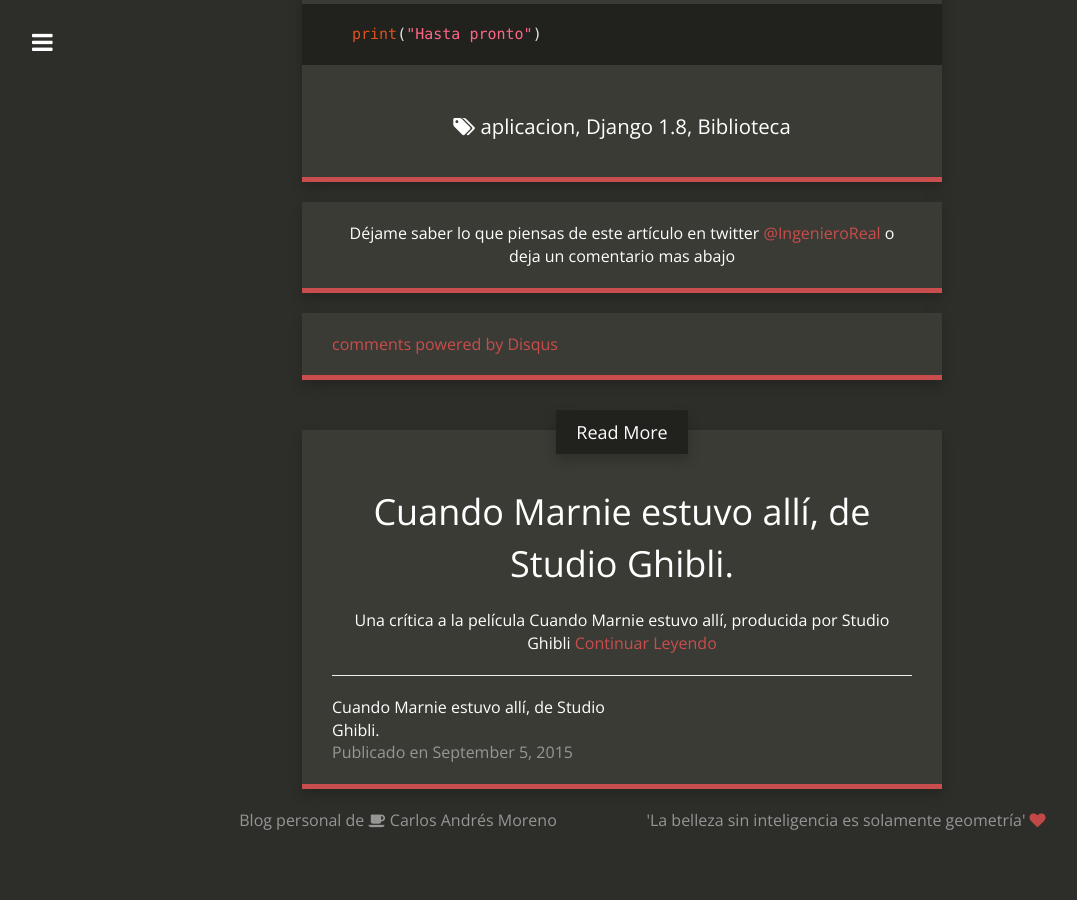
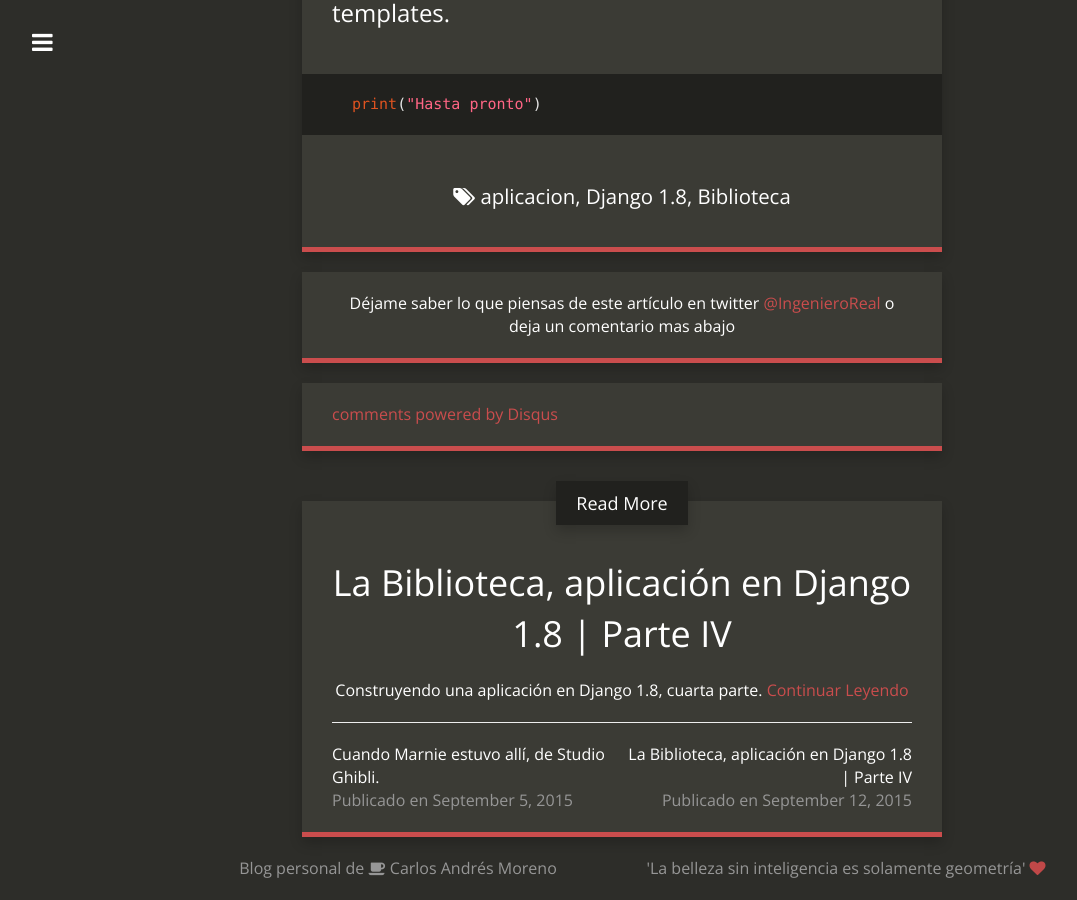
Before and after one commit to CarMoreno/carmoreno.github.io, a Jekyll site: the page built from _posts/2015-09-06-App-Django1.8-Parte3.md, in a window 1280 px wide and 900 px high, scrolled down 5752 px. Shown: the whole window, without its empty margins (18-1095 px from the left). Built offline with Jekyll 4.4.1, drawn with Linux system fonts in a browser that asks for light colours; nearby versions of some CDN libraries; Markdown is read by kramdown in place of the engine named in the settings; comment, search, counter and statistics services are not loaded; before the commit the page ends 6604 px from its top, so only the background shows below that; some of the changed lines change nothing that is shown.

Commit message:
Post 8, modificaciones menores Post 7.

```diff
--- a/_posts/2015-09-06-App-Django1.8-Parte3.md
+++ b/_posts/2015-09-06-App-Django1.8-Parte3.md
@@ -14,15 +14,15 @@ tags:
 
 En la entrada de hoy seguiremos con la creación de nuestra aplicación usando Django 1.8, en [la parte 2][1] nos quedamos en la definición de nuestros modelos, creamos nuestra base de datos inicial y luego migramos dichas definiciones de modelos, a saber: Autor, Editor y Libro. Hoy vamos a registrar nuestra app en el sitio administrativo que nos ofrece Django, para gestionar nuestra base de datos.
 
-###¿Qué es el sitio administrativo de Django?
+##¿Qué es el sitio administrativo de Django?
 
 Una aplicación, en síntesis es eso. Django nos proporciona por defecto una aplicacion llamada `admin`, si eres curioso o curiosa puedes abrir tu archivo `settings.py` y en la variable `INSTALED_APPS` podrás verla junto con otras apps, su nombre es `django.contrib.admin` y nos será muy útil para gestionar acciones muy frecuentes en nuestra base de datos.
 
-###¿Cómo nos puede ser útil el sitio administrativo de Django?
+##¿Cómo nos puede ser útil el sitio administrativo de Django?
 
 Pues verás, cuando estamos desarrollando un aplicativo, poder realizar acciones en las bases de datos directamente en una interfaz amigable es una ventaja, ya que nos ahorra mucho tiempo, que en desarrollo de software es muy valioso. Si tu background es PHP, puedes hacer un paralelo: cuando instalas `XAMPP` (`LAMP` o `WAMP`) y entras a el sitio de `phpmyadmin` puedes gestionar tu base de datos desde ese sitio, a saber: crear, actualizar, eliminar y obtener registros. Pues bueno, el sitio de administración de Django es algo parecido.
 
-###¿Cómo usar el sitio administrativo de Django?
+##¿Cómo usar el sitio administrativo de Django?
 
 Vamos a usar el sitio administrativo en nuestra aplicación de la Biblioteca, para ello debemos de seguir una serie de pasos, bastante fáciles:
 
@@ -45,7 +45,7 @@ admin.site.register(Libro)
 
 Primero importamos del archivo `models.py` los modelos Editor, Autor y Libro. Y a continuación los registramos en el sitio de administración usando `admin.site.register(<name_model>)`, donde `<name_model>` es el nombre del modelo a registrar. Puedes personalizar mas aun este sitio de administración, te dejo la [documentación completa][4] por si le quieres dar un vistazo.
 
-###Sitio de administración de Django en acción
+##Sitio de administración de Django en acción
 
 Con lo anterior, estamos listos para ver al sitio de adminstración en todo su esplendor, vamos a correr el servidor local (ya sabes `python manage.py runserver`) y a continuación dirígete a `localhost:8000/admin`. Estando ahí te aparecerá una ventana de login, coloca el username y la contraseña del user que creamos anteriormente. ¡ Listo, estamos dentro del sitio de administración !.
 
--- /dev/null
+++ b/_posts/2015-09-12-App-Django.18-Parte4.md
@@ -0,0 +1,102 @@
+---
+layout:     post
+title:      La Biblioteca, aplicación en Django 1.8 | Parte IV
+date:       2015-09-12 16:30:10
+author:     Carlos Andrés Moreno
+summary:    Construyendo una aplicación en Django 1.8, cuarta parte.
+categories: Blog
+thumbnail:  django
+tags:
+- aplicación
+- Django 1.8
+- Biblioteca
+---
+
+Bienvenidos a la cuarta entrega de la construcción de una app en Django 1.8, en la [entrega pasada][1]
+hablamos un poco acerca del sitio de administración que este Framework nos ofrece para gestionar de una
+manera rápida y sencilla nuestra base de datos. El tópico que nos reúne hoy son las vistas y las templates; si hablamos de estos dos elementos es menester también hablar de las urls, pues sin estas
+no podrían trabajar en armonía las vistas y las templates.
+
+##¿Qué son las Vistas en Django?
+Son funciones o métodos. Como espero que sepas, Django es un Framework web que se acoge el patrón de arquitectura de software llamado [_Modelo-Vista-Controlador (MVT)_][2], (aunque con algunos ligeros cambios) no me quiero extender mucho en este tema, pues no es el objetivo de este post. Pero por respeto solo diré **a groso modo** que:
+
+* **El Modelo** hace alusión a como represento y acceso mis datos en mi base de datos.
+* **El Controlador** hace las veces de puente, este _escucha_ eventos, que por lo general son acciones que el usuario realizará en la aplicación, paso siguiente dispara una petición al modelo para que este le cumpla lo pedido (dado el caso en que se pueda)
+* **La Vista** es como se muestran esos datos traídos desde el modelo, se debe de mostrar al usuario algo agradable, lo que en una aplicación web se traduciría en código HTML y Hojas de estílo.
+
+Las Vistas en Django son en donde tu escribes la lógica que se llevará a cabo cuando pase algun evento proporcionado por el usuario, y hará las correspondientes peticiónes al Modelo, en este sentido haciedo un comparativo con _MVC_, podemos ver que las Vistas en Django son equivalente a los Controladores.
+
+##¿Qué son las Templates en Django?
+Las templates en Django son las que se encargan de mostrar los datos que traen las Vistas desde el Modelo, aquí encontramos nuestro código HTML, las Hojas de estílo en cascada y scripts de Javascipt dado el caso, el Framework nos proporciona un [motor de templates][3] que nos permite manipular y decidir <ins>**que datos se mostrarán**</ins>. Puedes [leer mas de la arquitectura de este Framework][4] si así lo deseas.
+
+##¿Qué son las Urls en Django?
+Son expresiones regulares. Básicamente las urls en Django permiten que las vistas y los modelos trabajen en armonía, nosotros necesitamos las urls puesto que el Framework hace una especie de mapeo entre patrónes de urls asociados a vistas, entonces de acuerdo a una u otra url, se ejecutará una vista determinada. Django sigue una filosofía de urls limpias y legibles, por lo que no encontrarás urls de la forma `www.misitio.com/?a=3&&b=4` (como sucede en `PHP` por ejemplo).
+Teniendo un poco el horizonte mas claro, vamos a empezar a jugar con Vistas, Templates y Urls en nuestra app de la Biblioteca.
+
+##Vistas, Templates y Urls en nuestra App
+Para entender mejor como orquestan estos elementos, vamos a empezar haciendo una vista muy básica, abre la carpeta de la aplicación y en el archivo `views.py` coloca lo siguiente:
+
+{% highlight python %}
+#sitiolectura/biblioteca/views.py
+from django.http import HttpResponse
+# Create your views here.
+
+def primer_vista(request):#siempre recibe un parámetro HttpRequest
+	return HttpResponse("Hola, soy tu primera vista")
+{% endhighlight %}
+
+Entrando más en detalle, podemos decir que una vista es una función o método que toma como parámetro <ins>**siempre**</ins> un objeto `HttpRequest`, en este objeto va la información referente a la solicitud que estamos haciendo, por ejemplo si el método solicitado es `POST` o `GET`. Y retorna un objeto `HttpResponse`, con la información de la página que va a mostrar, o una excepción, si algo anda mal. La vista por si sola no hace nada, necesitamos asociar esta vista a una dirección url, para esto vamos a manejar dos ficheros. El primer fichero Django ya nos lo crea, búscalo en el directorio del proyecto `sitiolectura/sitiolectura/urls.py`, el otro lo crearemos nosotros, ve a la carpeta de la aplicación `sitiolectura/biblioteca` y crea un nuevo archivo llamado `urls.py`. Vamos a editar el primero `sitiolectura/sitiolectura/urls.py`.
+
+{% highlight python %}
+from django.conf.urls import include, url
+from django.contrib import admin
+
+urlpatterns = [
+    url(r'^admin/', include(admin.site.urls)),
+]
+{% endhighlight %}
+
+Ignorando las líneas que de seguro tienes comentadas en ese archivo, lo que podemos apreciar acá es la forma en como Django relaciona una patrón url `/admin`, con el módulo `admin.site.urls` de determinada la aplicación Admin, usada en la entrada pasada. En este sentido, cuando nos dirigimos a `localhost:8000/admin` empezamos a usar ese fichero url de dicha app para los siguientes enlaces que vayamos usando `localhost:8000/admin/Libro`.
+
+Vamos a hacer lo mismo para nuestra aplicación de la biblioteca, por lo tanto edita ese archivo y coloca lo siguiente
+
+{% highlight python %}
+from django.conf.urls import include, url
+from django.contrib import admin
+
+urlpatterns = [
+    url(r'^admin/', include(admin.site.urls)),
+    url(r'^biblioteca/', include('biblioteca.urls')),#no olvides la coma al final
+]
+{% endhighlight %}
+
+De esta forma le decimos a Django que el patrón `/biblioteca` usará el modulo urls de nuestra aplicación. Ahora editemos el fichero `urls.py` que hemos creado nosotros.
+
+{% highlight python %}
+from django.conf.urls import include, url
+from . import views #Le decimos a Django que de este directorio importe el fichero views
+
+urlpatterns = [
+    url( r'^$' , views.primer_vista, name= 'primera-vista' ),
+]
+{% endhighlight %}
+
+Con esto, Django hará una unión de los patrónes urls de los archivos editados anteriormente, es decir, unirá el patrón de `sitiolectura/sitiolectura/urls.py`, a saber `/biblioteca` con el patrón de
+`sitiolectura/biblioteca/urls.py`, que es una cadena vacía, (por decirlo de forma un tanto grosera).
+
+La función url necesita dos argumuentos como mínimo para funcionar, el primero será un patrón, mejor conocido como expresión regular o _regex_, y el segundo es la vista asociada a ese patrón, usamos el argumento _name_ para poder hacer referencia a esta url desde cualquier parte de nuestro proyecto, puedes pensar que es una especie de identificador para esa url determinada. Existen otros argumentos como _prefix_ que no usaremos en la aplicación. Te dejo [documentación útil al respecto][6]
+
+Con lo que tenemos hasta ahora, si abres el navegador y colocas `localhost:8000/biblioteca` podrás ver como trabajan en conjunto las `vistas` y las `urls`. Ignora mis marcadores personales :D...
+
+![primeravista][5]
+
+Hasta acá hemos visto como funcionan las urls y las Vistas en conjunto. ¿Pero y las templates?, bueno creo que eso será tema para el próximo post, junto con las llamadas _"Vistas Genéricas"_. Espero haberme explicado de la mejor forma, si tienes alguna duda, puedes dejarme un comentario mas abajo en la caja de comentarios.
+
+{% highlight python %}print("Hasta pronto"){% endhighlight %}
+
+[1]:http://carmoreno.github.io/blog/2015/09/06/App-Django1.8-Parte3/
+[2]:https://es.wikipedia.org/wiki/Modelo%E2%80%93vista%E2%80%93controlador
+[3]:https://docs.djangoproject.com/en/1.8/ref/templates/language/
+[4]:https://es.wikipedia.org/wiki/Django_(Framework)
+[5]:../../../../../../images/2015-09-12/primeraVista.png
+[6]:https://docs.djangoproject.com/en/1.8/ref/urls/
```
Also changed, not shown: images/2015-09-12/primeraVista.png (added).
